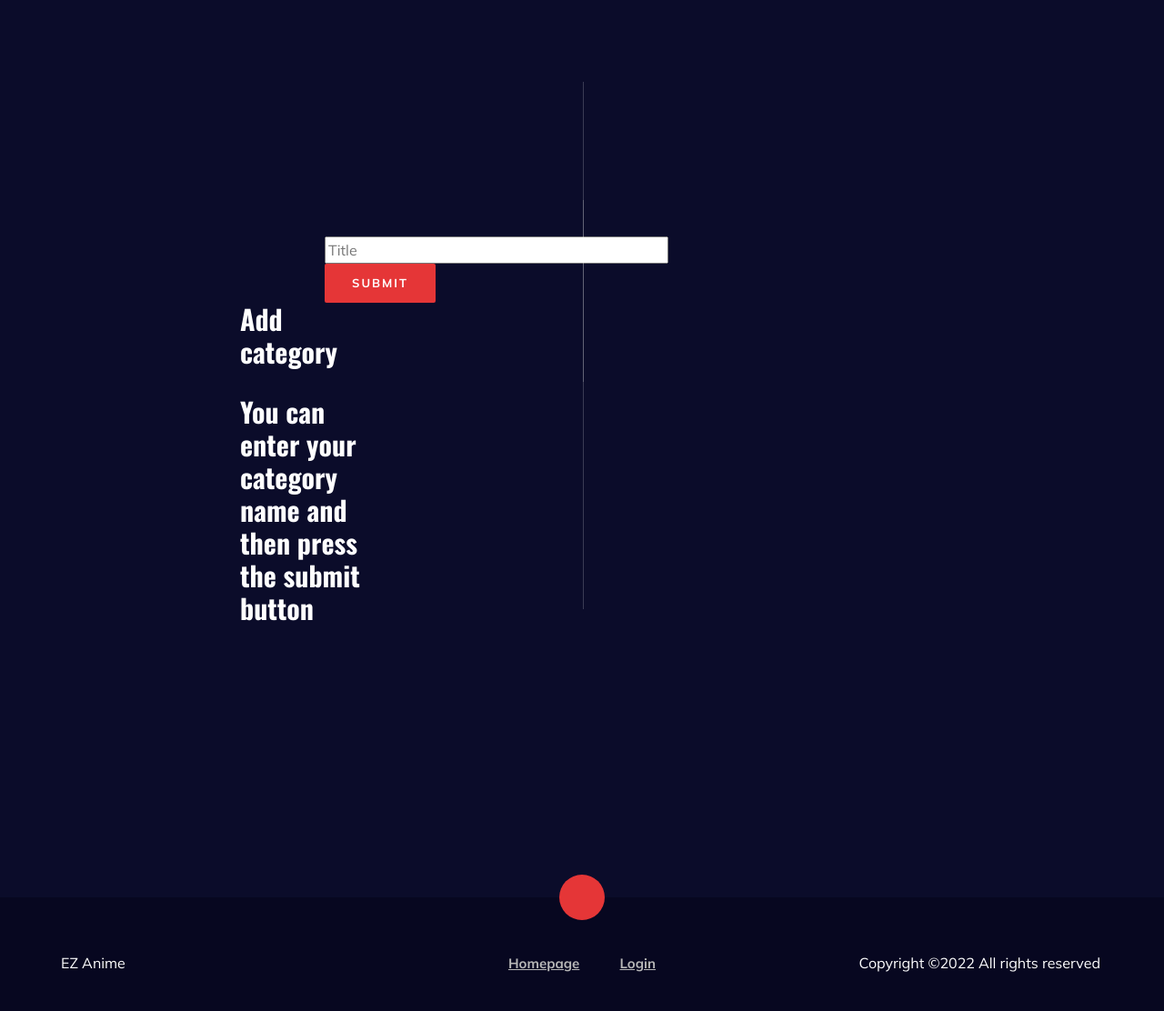
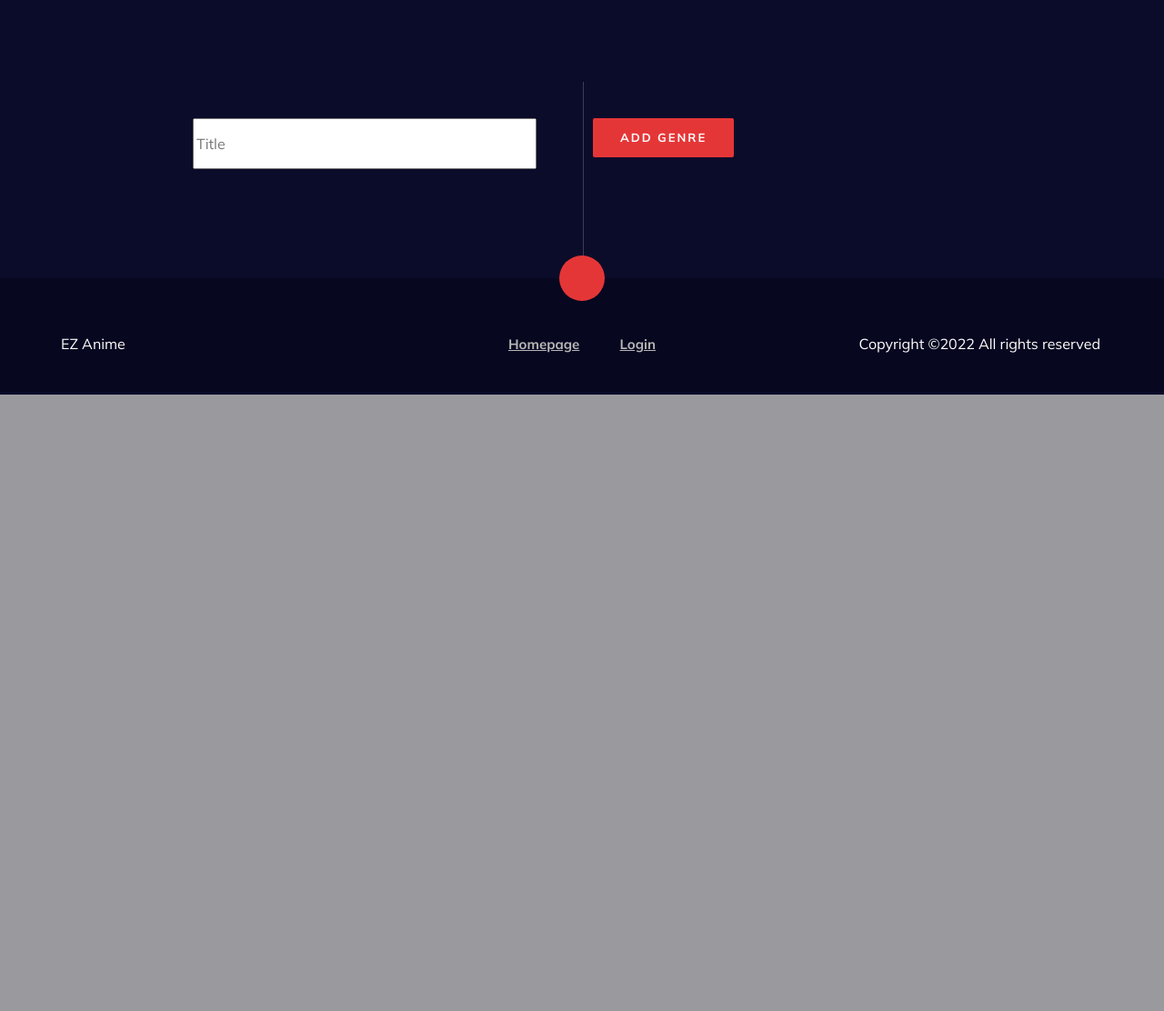
Before and after one commit to mohamad-liyaghi/ez-anime, a Django app: template apps/element/templates/element/genre/add-genre.html in a window 1280 px wide. Shown: the part 366-1478 px from the top of the page at 91% size. After the commit the page ends 800 px from the top, so only its background shows below. Run offline with Django 4.2, Linux system fonts and the light colour scheme; the template is opened without the code that fills it, so the values that code supplies are empty; data comes from the database, SQL or seed files in the repository; parts of the project's set-up code (start-up, migrations or seed data) failed here and were passed over; some libraries are stand-ins or nearby versions.

Commit message:
Add Genre page updated

```diff
--- a/apps/element/templates/element/genre/add-genre.html
+++ b/apps/element/templates/element/genre/add-genre.html
@@ -9,30 +9,16 @@
    {%block page_title%}Add category{%endblock%}
 </head>
 <body>
-    {%block main%}
-    <section class="signup spad">
-        <div class="container">
-            <div class="row">
-                <div class="login__form">
-                    <form method="post">{%csrf_token%}
-                        <div class="input__item">
-                            <input name="title" type="text" placeholder="Title" maxlength="20" style="width: 10cm;">
-                        </div>
-                        <button type="submit" class="site-btn">Submit</button>
-                    </form>
-                </div>
-                <div class="col-lg-6">
-                    <div class="login__social__links">
-                        <h3>Add category</h3>
-                        <h3>You can enter your category name and then press the submit button</h3>
-                    </div>
-                </div>
+    <form method="post">{%csrf_token%}
+        {%block main%}
+            <div class="input__item">
+                <input name="title" type="text" placeholder="Title" maxlength="20" style="width: 10cm; height: 1.5cm;">
             </div>
-        </div>
-            </div>
+        {%endblock%}
 
-        </div>
-
-    {%endblock%}
+        {% block side %}
+            <button type="submit" class="site-btn">Add Genre</button>
+        {%endblock%}
+    </form>
 </body>
 </html>
```
Also changed, not shown: apps/element/views/genre.py (+9 -3 lines).
